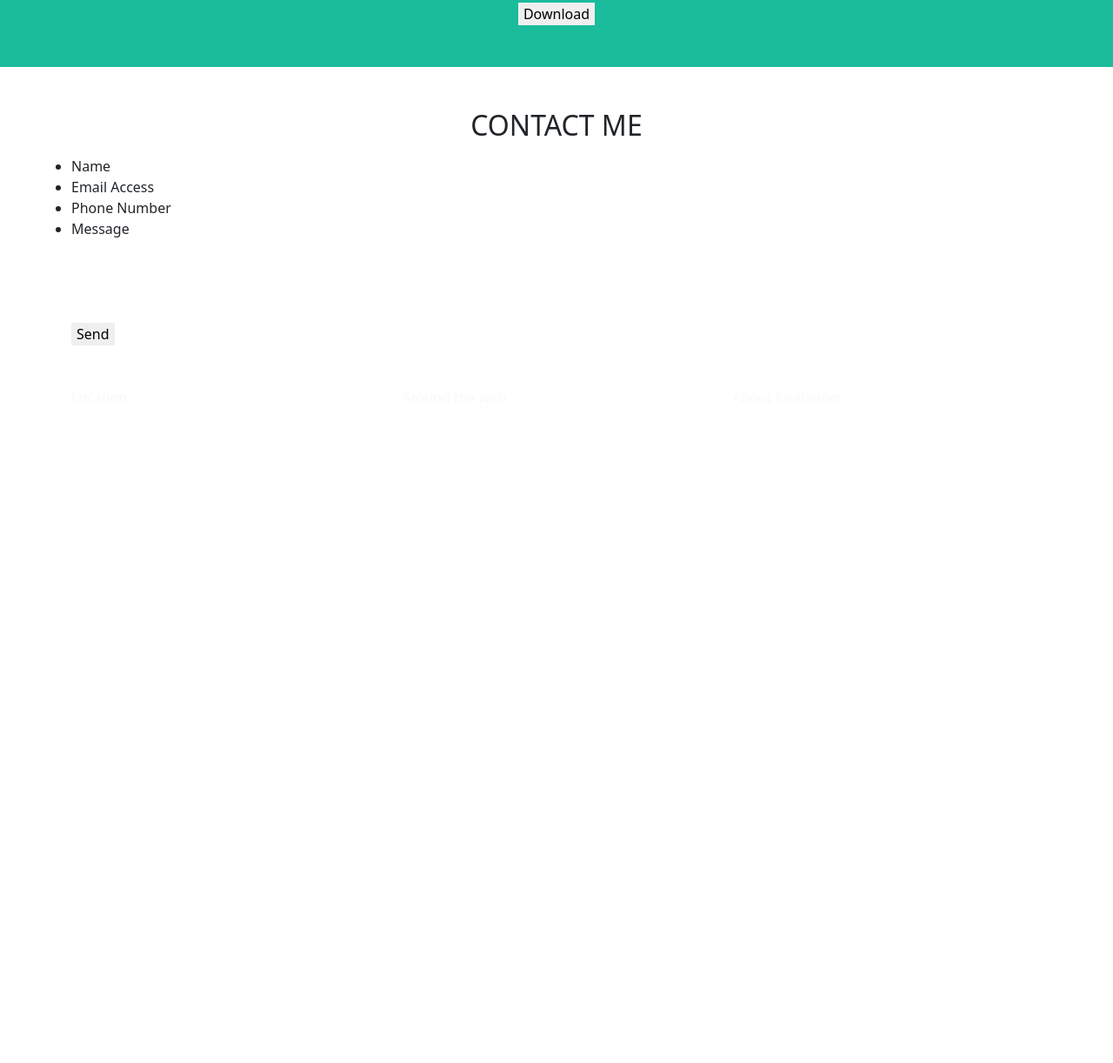
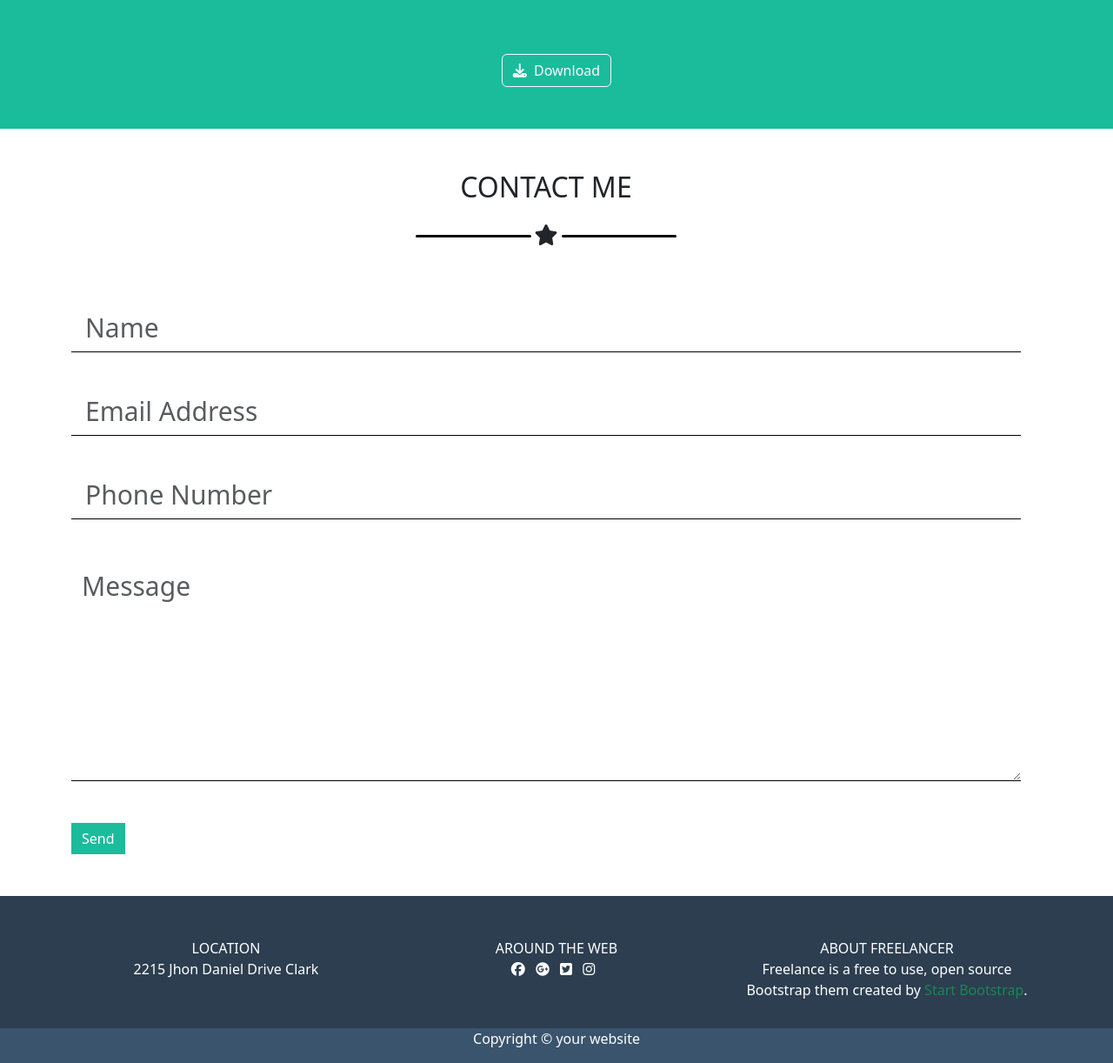
Before and after one commit to AlanDAmario/html-css-bootstrap-freelancer, a plain HTML site: page index.html in a window 1280 px wide. Shown: the part 1653-2875 px from the top of the page at 87% size. Before the commit the page ends 2122 px from the top, so only its background shows below. Drawn offline with nearby package versions, Linux system fonts and the light colour scheme.

Commit message:
[UPD] add footer

```diff
--- a/css/_partials/commons.css
+++ b/css/_partials/commons.css
@@ -1,18 +1,19 @@
-#header{
+#header, #more-info{
     background-color: #2C3E50;
 }
 
+#jumbotron, #about{
+    background-color: #1ABC9C;
+}
+#copyright{
+    background-color: #3A546D;
+}
 h1{
     font-size: 50px;
 }
-#jumbotron, #about{
-    background-color: #1ABC9C;
-}
-
 #header li{
     font-size: .625rem;
 }
-
 
 .line_stars{
     border-width: 3px;
@@ -20,3 +21,21 @@ h1{
     opacity: 1;
     border-radius: 3px;
 }
+
+/* **** ABOUT*** */
+.about_btn{
+    background: transparent;
+    box-shadow: 0 6px 6px rgba(0, 0, 0, 0.6);
+}
+/* ****CONTACT**** */
+input::placeholder{
+    font-size: 30px;
+}
+textarea::placeholder{
+    font-size: 30px;
+}
+.bg_btn_contact{
+    background-color: #1ABC9C;
+    border: none;
+    color: white;
+}
--- a/index.html
+++ b/index.html
@@ -108,7 +108,16 @@
             <div class="container text-light mt-5">
                 <div class="row">
                     <div class="col-12">
-                        <h2 class="h2 text-uppercase text-center mt-5 mb-3 m-2">about</h2>
+                        <h2 class="h2  text-uppercase text-center mt-5 mb-3 m-2">about</h2>
+                    </div>
+                    <div class="m-auto d-flex mb-3">
+                        <div class="w-100 d-flex justify-content-end align-items-start me-lg-1 my-1">
+                            <hr class="w-25 line_stars" >
+                        </div>
+                        <i class="fas fa-star mt-2 fs-4"></i>
+                        <div class="w-100 ms-lg-1 my-1">
+                            <hr class="w-25 line_stars">
+                        </div>
                     </div>
                     <div class="col-12 col-md-6">
                         <p>
@@ -121,39 +130,72 @@
                         </p>
                     </div>
                     <div class="col-12 text-center mt-5 mb-5">
-                        <input type="button" class="border-0" value="Download">
+                        <button type="button" class="btn btn-outline-light"><i class="fas fa-download pe-1"></i> Download</button>
                     </div>
                 </div>
             </div>
         </section>
         <div class="container">
-            <div class="row">
-                <div class="col-12">
-                    <h2 class="h2 text-uppercase text-center mt-5 mb-3 m-2">contact me</h2>
-                </div>
-                <ul class="text mb-5">
-                    <li>Name</li>
-                    <li>Email Access</li>
-                    <li>Phone Number</li>
-                    <li>Message</li>
-                </ul>
-                <div class="col-12 mt-5 mb-5">
-                    <div class="about_button">
-                        <input type="button" class="border-0" value="Send">
+            <section id="contact">
+                <div class="row col-12">
+                    <div class="col">
+                        <h2 class="h2 text-uppercase text-center mt-5 mb-3 m-2">contact me</h2>
+                    </div>
+                    <div class="m-auto d-flex mb-3"  style="--star-color:black;">
+                        <div class="w-100 d-flex justify-content-end align-items-start me-lg-1 my-1">
+                            <hr class="w-25 line_stars" >
+                        </div>
+                        <i class="fas fa-star mt-2 fs-4"></i>
+                        <div class="w-100 ms-lg-1 my-1">
+                            <hr class="w-25 line_stars">
+                        </div>
+                    </div>
+                    <div class="mb-5">
+                        <input class="form-control form-control-lg my-4 border-0 border-bottom  border-black rounded-0 mt-5" type="text" placeholder="Name" aria-label=".form-control-lg example">
+                        <input class="form-control form-control-lg my-4 border-0 border-bottom  border-black rounded-0 mt-5" type="email" placeholder="Email Address" aria-label=".form-control-lg example">
+                        <input class="form-control form-control-lg my-4 border-0 border-bottom  border-black rounded-0 mt-5" type="number" placeholder="Phone Number" aria-label=".form-control-lg example">
+                        <textarea class="form-control mt-5 border-0 border-bottom border-black rounded-0" id="exampleFormControlTextarea1" placeholder="Message" rows="10"></textarea>
+                        <button type="button" class="btn btn-outline-dark mt-5 bg_btn_contact rounded-0">Send</button>
                     </div>
                 </div>
             </div>
-        </div>
+            </section>
     </main>
     <footer>
-        <div class="container">
-            <div class="row text-light">
-                <div class="col-12 col-md-4">Location</div>
-                <div class="col-12 col-md-4">Around the web</div>
-                <div class="col-12 col-md-4">About freelancer</div>
+        <section id="more-info">
+            <div class="container text-white">
+                <div class="row row-cols-1 row-cols-lg-3 text-center">
+                    <div class="col mt-5 mb-3">
+                        <span class="text-uppercase">location</span>
+                        <p>2215 Jhon Daniel Drive Clark</p>
+                    </div>
+                    <div class="col mt-5 mb-3">
+                        <span class="text-uppercase">Around the web</span>
+                        <div class="social_icon">
+                            <i class="fab fa-facebook pe-2"></i>
+                            <i class="fab fa-google-plus pe-2"></i>
+                            <i class="fab fa-twitter-square pe-2"></i>
+                            <i class="fab fa-instagram pe-2"></i>
+                        </div>
+                    </div>
+                    <div class="col mt-5 mb-3">
+                        <span class="text-uppercase">About freelancer</span>
+                        <p>Freelance is a free to use, open source Bootstrap them created by <span class="text-success">Start Bootstrap</span>.</p>
+                    </div>
+                </div>
             </div>
-        </div>
+        </section>
+        <section id="copyright">
+            <div class="container">
+                <div class="row">
+                    <div class="col-12 text-center text-white">
+                        <p>Copyright &copy; your website</p>
+                    </div>
+                </div>
+            </div>
+        </section>
     </footer>
+    <script src="https://cdn.jsdelivr.net/npm/bootstrap@5.3.3/dist/js/bootstrap.bundle.min.js" integrity="sha384-YvpcrYf0tY3lHB60NNkmXc5s9fDVZLESaAA55NDzOxhy9GkcIdslK1eN7N6jIeHz" crossorigin="anonymous"></script>
 
 </body>
 </html>
```
